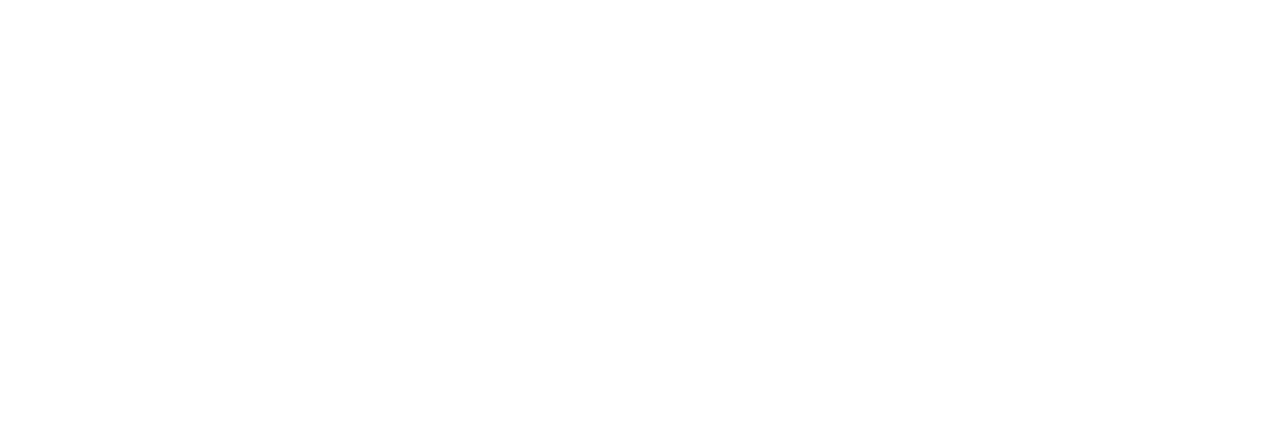
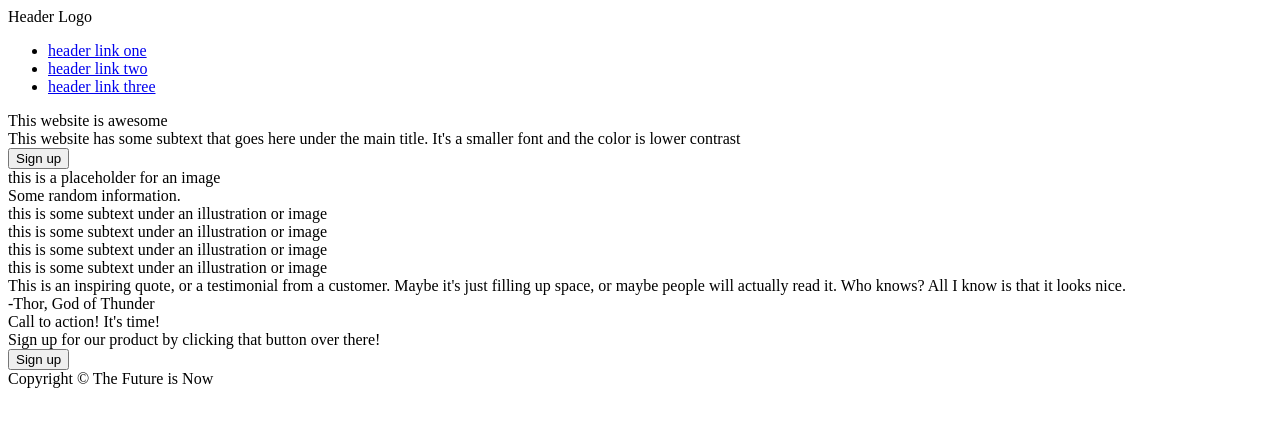
Before and after one commit to cyborgus-com/odin-found-proj-landing, a plain HTML site: page full_page/index.html in a window 1280 px wide. Drawn offline with Linux system fonts and the light colour scheme.

Commit message:
full page index.html first structure and content completed

```diff
--- a/full_page/index.html
+++ b/full_page/index.html
@@ -8,5 +8,70 @@
 </head>
 <body>
 
+    <!-- do stuff here, start with the structure -->
+
+    <!-- HEADER -->
+    <div class="header">
+        <div class="header-left">Header Logo</div>
+        <ul class="header-right">
+            <li><a href="#">header link one</a></li>
+            <li><a href="#">header link two</a></li>
+            <li><a href="#">header link three</a></li>
+        </div>
+    </div>
+
+    <!-- SECTION 1 -->
+    <div class="awsm">
+        <div class="awsm-left">
+            <div class="awsm-header">This website is awesome</div>
+            <div class="awsm-subtext">This website has some subtext that goes here under the main title. It's a smaller font and the color is lower contrast</div>
+            <button class="button-signup">Sign up</button>
+        </div>
+        <div class="awsm-right">this is a placeholder for an image
+
+        </div>
+    </div>
+
+    <!-- SECTION 2 -->
+    <div class="randinfo">
+        <div class="rand-title">Some random information.</div>
+        <div class="rand-container">
+            <div class="rand-grid-item">
+                <div class="rand-box"></div>
+                <div class="rand-box-text">this is some subtext under an illustration or image</div>
+            </div>
+            <div class="rand-grid-item">
+                <div class="rand-box"></div>
+                <div class="rand-box-text">this is some subtext under an illustration or image</div>
+            </div>
+            <div class="rand-grid-item">
+                <div class="rand-box"></div>
+                <div class="rand-box-text">this is some subtext under an illustration or image</div>
+            </div>
+            <div class="rand-grid-item">
+                <div class="rand-box"></div>
+                <div class="rand-box-text">this is some subtext under an illustration or image</div>
+            </div>
+        </div>
+    </div>
+
+    <!-- SECTION 3 -->
+    <div class="quote">
+        <div class="quote-text">This is an inspiring quote, or a testimonial from a customer. Maybe it's just filling up space, or maybe people will actually read it. Who knows? All I know is that it looks nice.</div>
+        <div class="quote-author">-Thor, God of Thunder</div>
+    </div>
+
+    <!-- SECTION 4 -->
+    <div class="calltoaction">
+        <div class="cat-textbox">
+            <div class="cat-text">Call to action! It's time!</div>
+            <div class="cat-subtext">Sign up for our product by clicking that button over there!</div>
+        </div>
+        <button class="button-cta">Sign up</button>
+    </div>
+
+    <!-- FOOTER -->
+    <div class="footer">Copyright &copy; The Future is Now</div>
+
 </body>
 </html>
```
